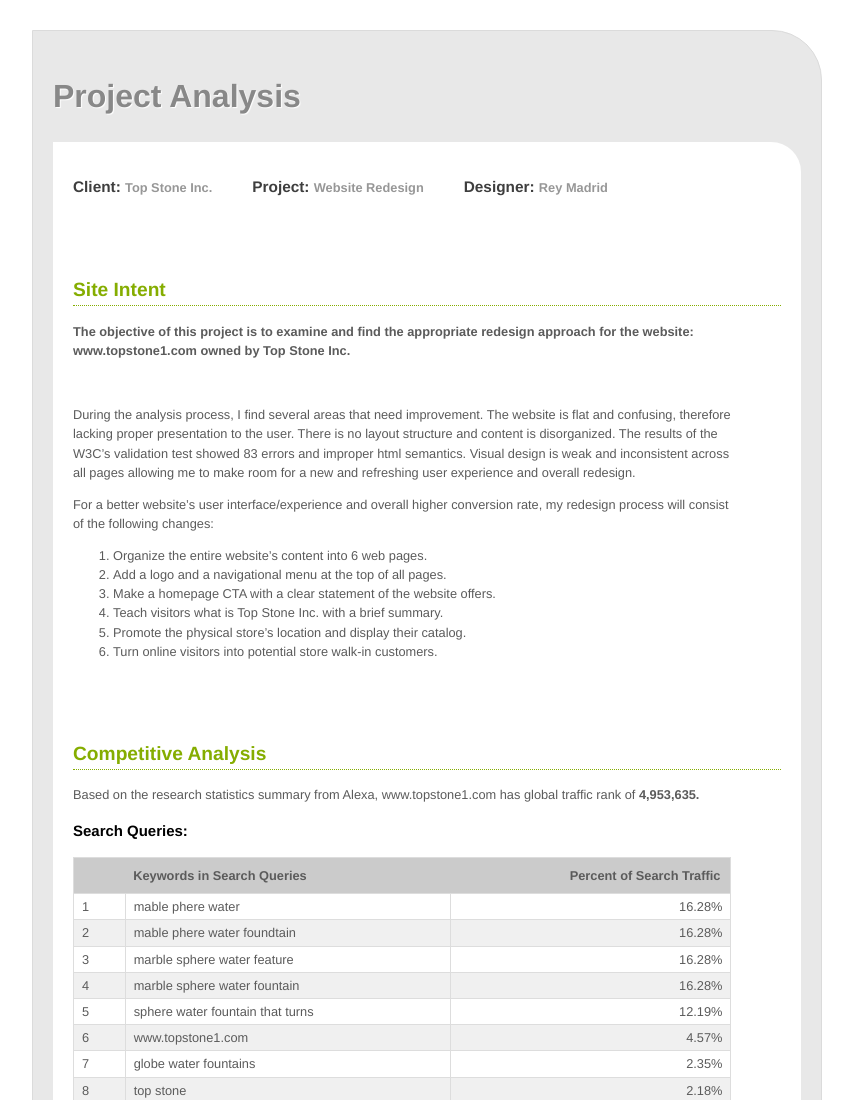
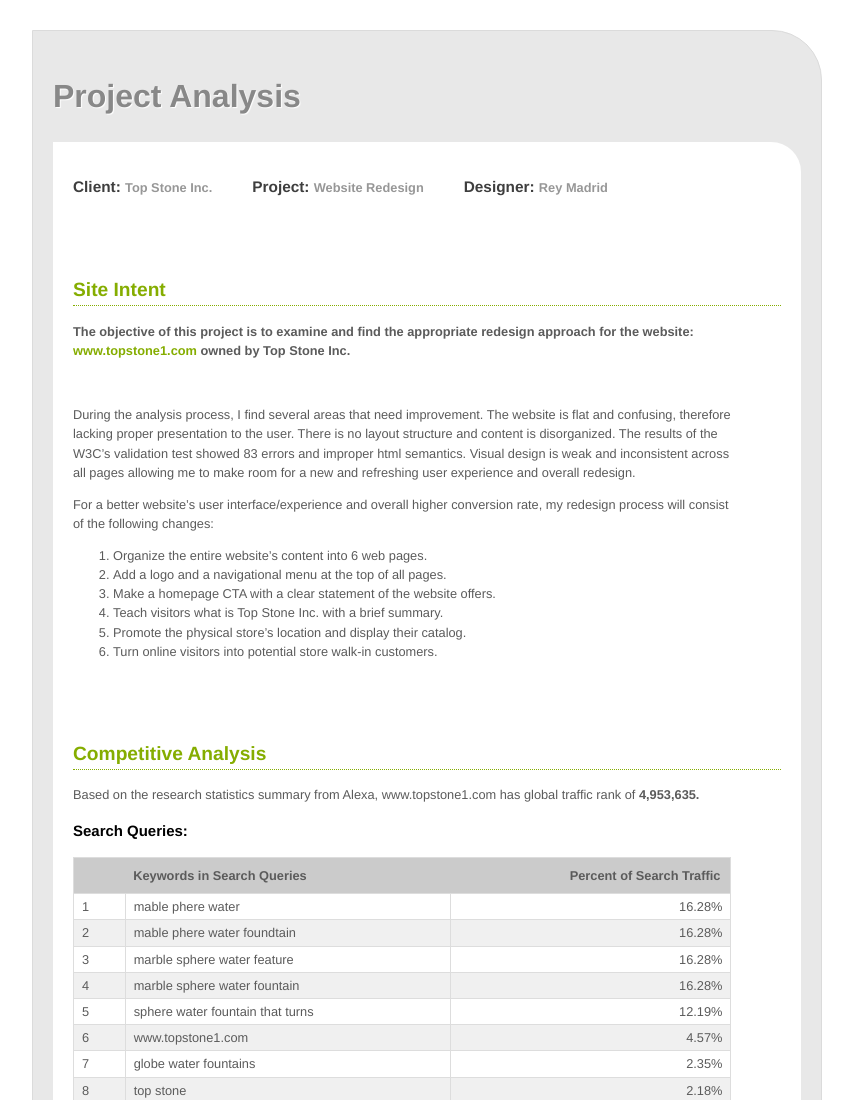
Before and after one commit to enoklabs/web_standards_project, a plain HTML site: page project_analysis/madrid_rey-project_analysis.html in a window 1280 px wide. Shown: the top 1100 px of the page, without its empty margins (213-1066 px from the left). Drawn offline with Linux system fonts and the light colour scheme.

Commit message:
added valid link to the Top Stone website

```diff
--- a/project_analysis/css/style.css
+++ b/project_analysis/css/style.css
@@ -4,6 +4,11 @@ body {
 	padding-top: 30px;
 	font: 80%/1.5 'Helvetica Neue', Arial, Helvetica, sans-serif;
 	color: #5b5b5b;
+}
+
+body a{
+	color: #85ad00;
+	text-decoration: none;
 }
 
 h1 {
--- a/project_analysis/madrid_rey-project_analysis.html
+++ b/project_analysis/madrid_rey-project_analysis.html
@@ -17,7 +17,7 @@
 		<div class="div">
 			<h2>Site Intent</h2>
 			<p><strong>The objective of this project is to examine and find the appropriate redesign approach for the website:
-	www.topstone1.com owned by Top Stone Inc.</strong></p><br>
+	<a href="http://topstone1.com/">www.topstone1.com</a> owned by Top Stone Inc.</strong></p><br>
 			<p>During the analysis process, I find several areas that need improvement. The website is flat and confusing, therefore lacking proper presentation to the user. There is no layout structure and content is disorganized. The results of the W3C’s validation test showed 83 errors and improper html semantics. Visual design is weak and inconsistent across all pages allowing me to make room for a new and refreshing user experience and overall redesign.</p>
 			<p>For a better website’s user interface/experience and overall higher conversion rate, my redesign process will consist of the following changes:</p>
 			<ol>
```
